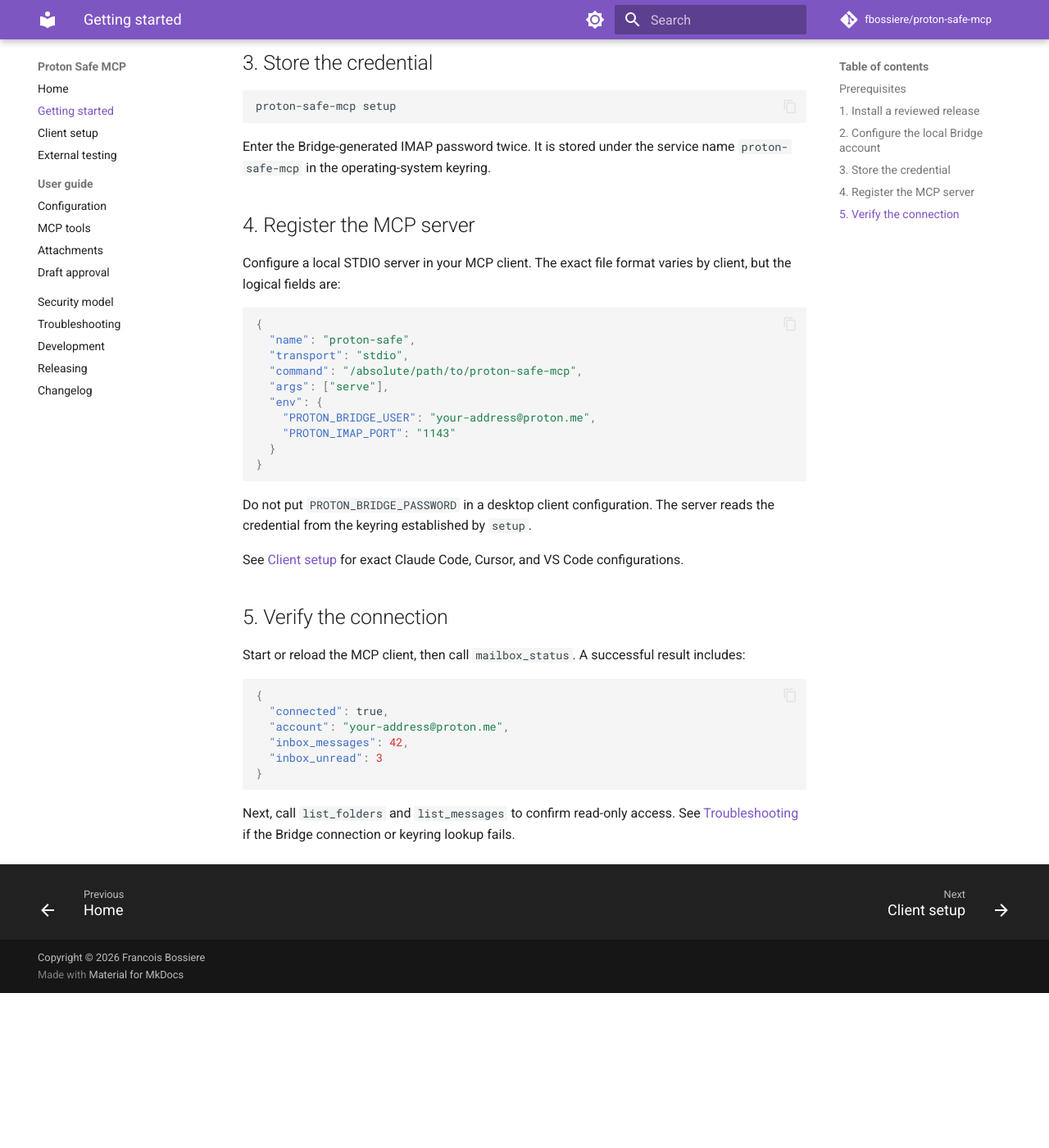
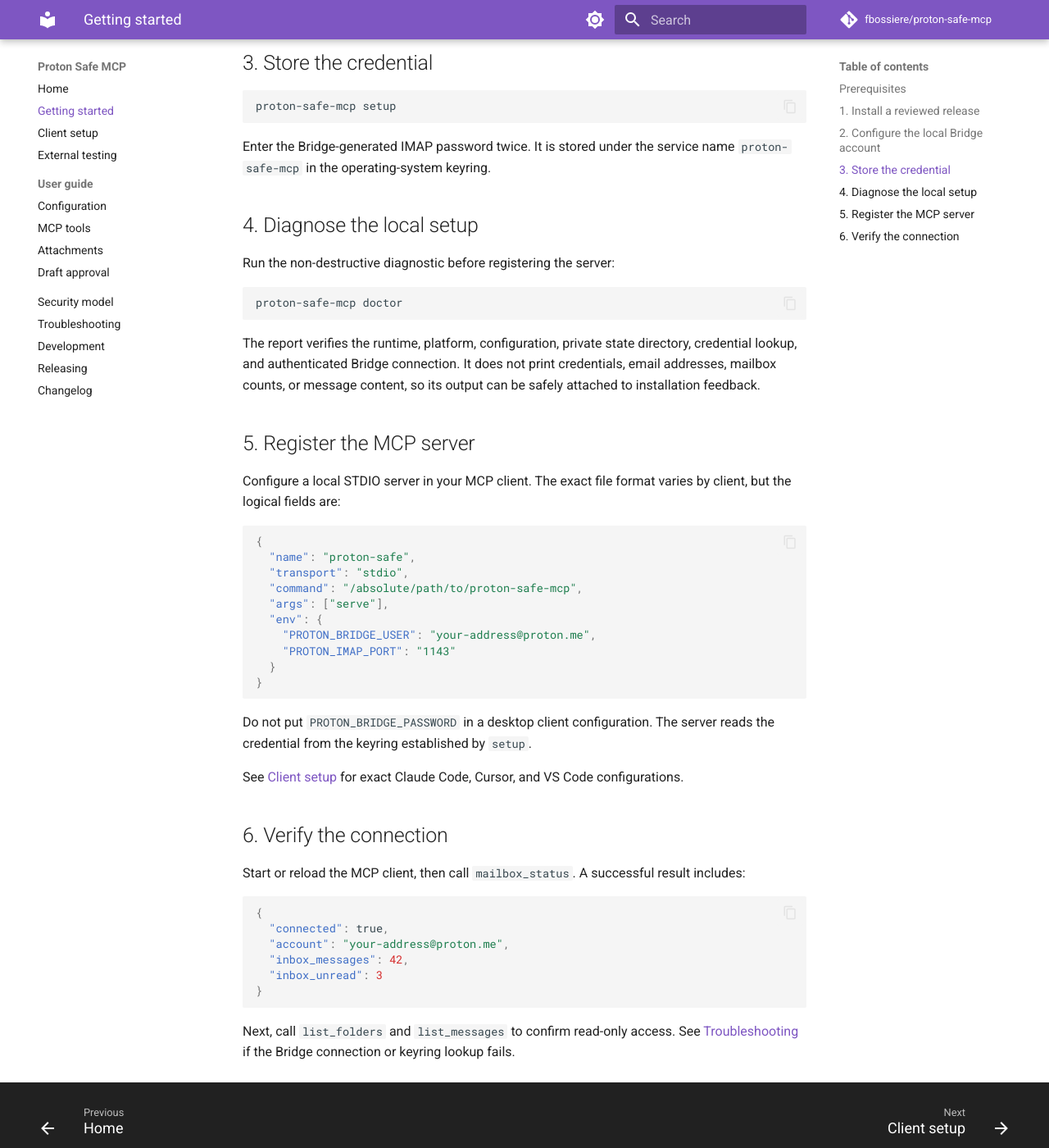
Before and after one commit to fbossiere/proton-safe-mcp, an MkDocs documentation site: the page built from docs/getting-started.md, in a window 1280 px wide and 1400 px high, scrolled down 1236 px. Shown: the whole window at 82% size. Built offline with MkDocs 1.6.1 and Material for MkDocs 9.7.7, drawn with Linux system fonts in a browser that asks for light colours; comment, search, counter and statistics services are not loaded; before the commit the page ends 2447 px from its top, so only the background shows below that.

````diff
--- a/docs/getting-started.md
+++ b/docs/getting-started.md
@@ -51,7 +51,19 @@ proton-safe-mcp setup
 
 Enter the Bridge-generated IMAP password twice. It is stored under the service name `proton-safe-mcp` in the operating-system keyring.
 
-## 4. Register the MCP server
+## 4. Diagnose the local setup
+
+Run the non-destructive diagnostic before registering the server:
+
+```bash
+proton-safe-mcp doctor
+```
+
+The report verifies the runtime, platform, configuration, private state directory, credential
+lookup, and authenticated Bridge connection. It does not print credentials, email addresses,
+mailbox counts, or message content, so its output can be safely attached to installation feedback.
+
+## 5. Register the MCP server
 
 Configure a local STDIO server in your MCP client. The exact file format varies by client, but the logical fields are:
 
@@ -72,7 +84,7 @@ Do not put `PROTON_BRIDGE_PASSWORD` in a desktop client configuration. The serve
 
 See [Client setup](clients.md) for exact Claude Code, Cursor, and VS Code configurations.
 
-## 5. Verify the connection
+## 6. Verify the connection
 
 Start or reload the MCP client, then call `mailbox_status`. A successful result includes:
 
````
Also changed, not shown: other parts of docs/getting-started.md (+1 -1 lines).
